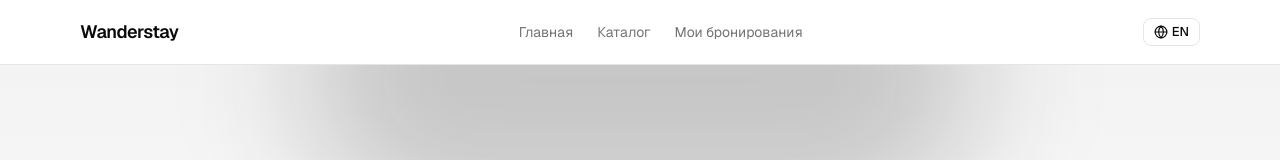
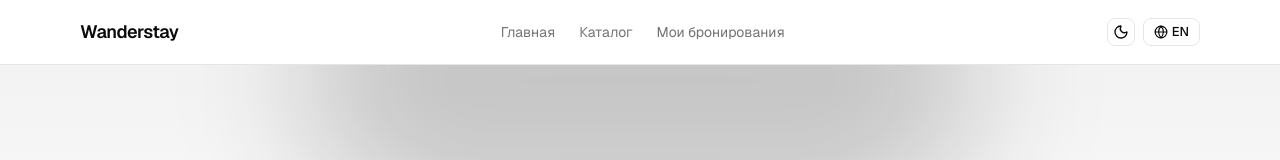
Before and after one commit to JuliaBel5/travel-rental, a Next.js app: page / in a window 1280 px wide. Shown: the top 160 px of the page. Built offline with nearby package versions, Linux system fonts and the light colour scheme.

Commit message:
feat: add light/dark theme with system preference and toggle

```diff
--- a/package.json
+++ b/package.json
@@ -18,6 +18,7 @@
     "date-fns": "^4.4.0",
     "lucide-react": "^1.24.0",
     "next": "16.2.10",
+    "next-themes": "^0.4.6",
     "react": "19.2.4",
     "react-day-picker": "^10.0.1",
     "react-dom": "19.2.4",
--- a/src/components/layout/Header.tsx
+++ b/src/components/layout/Header.tsx
@@ -6,6 +6,7 @@ import { useTranslation } from "@/locales";
 import { Button } from "@/components/ui/button";
 import { Sheet, SheetContent, SheetHeader, SheetTitle, SheetTrigger } from "@/components/ui/sheet";
 import { LanguageSwitcher } from "./LanguageSwitcher";
+import { ThemeToggle } from "./ThemeToggle";
 
 export function Header() {
   const { t } = useTranslation();
@@ -65,7 +66,10 @@ export function Header() {
           ))}
         </nav>
 
-        <LanguageSwitcher />
+        <div className="flex items-center gap-2">
+          <ThemeToggle />
+          <LanguageSwitcher />
+        </div>
       </div>
     </header>
   );
--- /dev/null
+++ b/src/components/layout/ThemeToggle.tsx
@@ -0,0 +1,24 @@
+import { useTheme } from "next-themes";
+import { Moon, Sun } from "lucide-react";
+
+import { Button } from "@/components/ui/button";
+import { useTranslation } from "@/locales";
+
+export function ThemeToggle() {
+  const { t } = useTranslation();
+  const { resolvedTheme, setTheme } = useTheme();
+
+  return (
+    <Button
+      variant="outline"
+      size="icon-sm"
+      aria-label={t.nav.toggleTheme}
+      onClick={() => setTheme(resolvedTheme === "dark" ? "light" : "dark")}
+    >
+      {/* Icons are toggled purely via the `dark` class (set before paint by next-themes),
+          so there is no hydration flicker and no mounted-state guard needed. */}
+      <Sun className="hidden dark:block" />
+      <Moon className="block dark:hidden" />
+    </Button>
+  );
+}
--- a/src/pages/_app.tsx
+++ b/src/pages/_app.tsx
@@ -1,6 +1,7 @@
 import "@/styles/globals.css";
 import type { AppProps } from "next/app";
 import { Geist, Geist_Mono } from "next/font/google";
+import { ThemeProvider } from "next-themes";
 
 import { Layout } from "@/components/layout/Layout";
 
@@ -9,10 +10,12 @@ const geistMono = Geist_Mono({ variable: "--font-geist-mono", subsets: ["latin"]
 
 export default function App({ Component, pageProps }: AppProps) {
   return (
-    <div className={`${geistSans.variable} ${geistMono.variable} font-sans`}>
-      <Layout>
-        <Component {...pageProps} />
-      </Layout>
-    </div>
+    <ThemeProvider attribute="class" defaultTheme="system" enableSystem disableTransitionOnChange>
+      <div className={`${geistSans.variable} ${geistMono.variable} font-sans`}>
+        <Layout>
+          <Component {...pageProps} />
+        </Layout>
+      </div>
+    </ThemeProvider>
   );
 }
```
Also changed, not shown: 1 other file (tests, documents, lock files or other folders).
